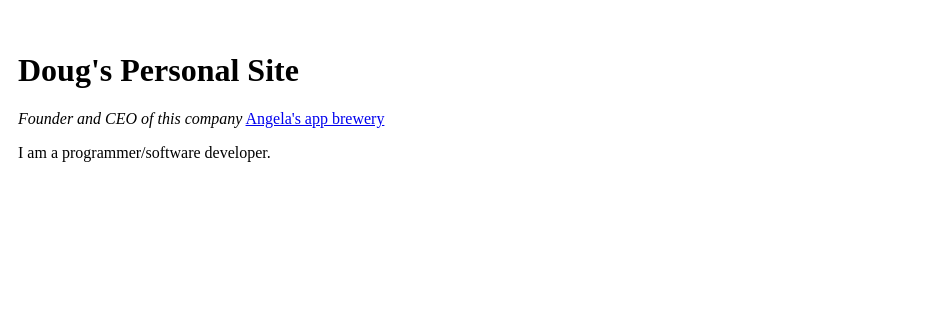
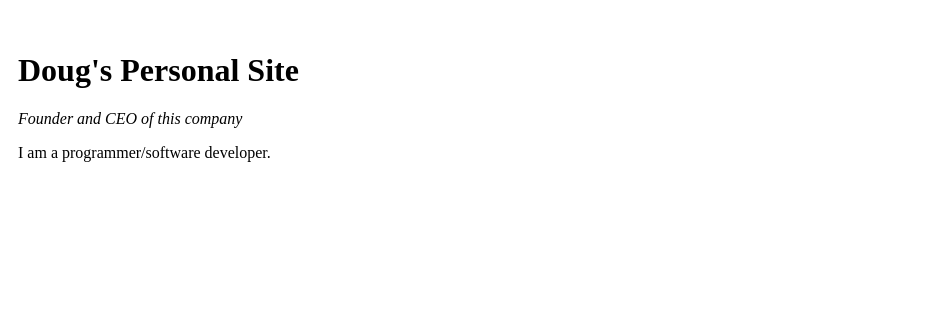
Before and after one commit to doug-bresee/cv, a plain HTML site: page index.html in a window 1280 px wide. Shown: the part 127-447 px from the top of the page, 333-1280 px from the left. Drawn offline with Linux system fonts and the light colour scheme.

Commit message:
change to index.html

```diff
--- a/index.html
+++ b/index.html
@@ -13,7 +13,7 @@
       <td> <img src="home.jpg" alt="" width="300" height="400"></td>
       <td>
         <h1>Doug's Personal Site</h1>
-        <p> <em>Founder and CEO of this company</em> <a href="https://www.appbrewery.co/">Angela's app brewery</a> </p>
+        <p> <em>Founder and CEO of this company</em>   </p>
         <p>I am a programmer/software developer. </p>
       </td>
     </tr>
```
